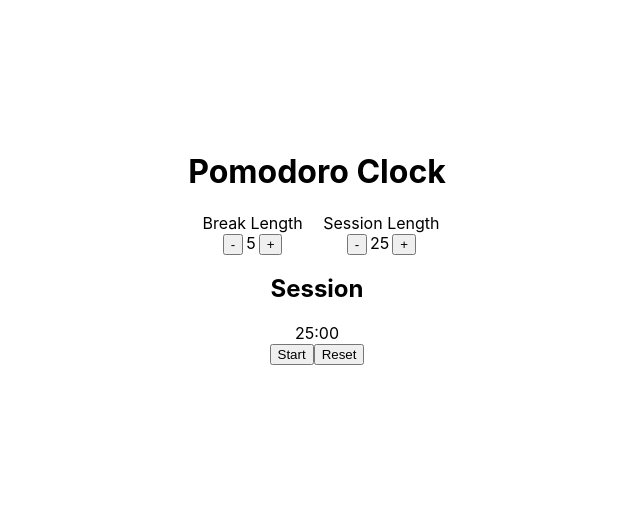
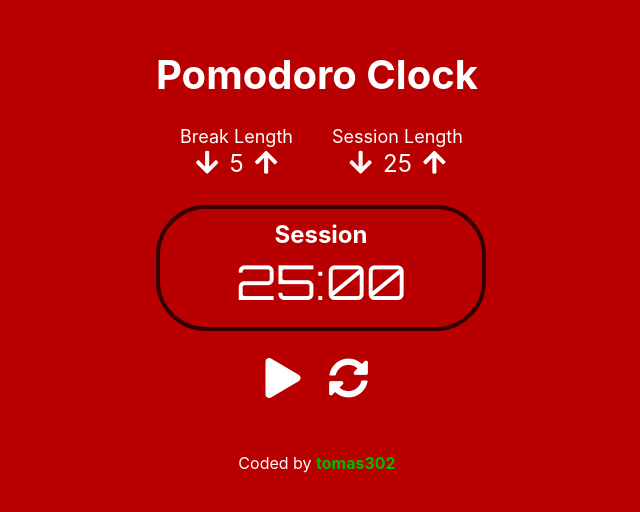
Before and after one commit to tomas302/react-pomodoro, a React (Create React App) app: page / in a window 1280 px wide. Shown: the part 152-664 px from the top of the page, without its empty margins (323-963 px from the left). Built offline with nearby package versions, Linux system fonts and the light colour scheme.

Commit message:
Finished design

```diff
--- a/public/index.html
+++ b/public/index.html
@@ -22,6 +22,7 @@
       work correctly both with client-side routing and a non-root public URL.
       Learn how to configure a non-root public URL by running `npm run build`.
     -->
+    <link rel="stylesheet" href="https://use.fontawesome.com/releases/v5.6.3/css/all.css" integrity="sha384-UHRtZLI+pbxtHCWp1t77Bi1L4ZtiqrqD80Kn4Z8NTSRyMA2Fd33n5dQ8lWUE00s/" crossorigin="anonymous">
     <title>Pomodoro Clock</title>
   </head>
   <body>
--- a/src/App.css
+++ b/src/App.css
@@ -1,12 +1,40 @@
+@import url('https://fonts.googleapis.com/css?family=Orbitron');
+
 #root {
+    /* centering */
     display: flex;
     height: 100vh;
     justify-content: center;
     align-items: center;
+    /* palette */
+    background-color: #b90000;
+    color: #FFF;
 }
 
 #App {
     width: 300px;
+}
+
+h1 {
+    font-size: 40px;
+}
+
+#timer-wrapper {
+    text-align: center;
+}
+
+#timer-wrapper > button {
+    font-size: 40px;
+    margin-top: 25px;
+    margin-right: 8px;
+    margin-left: 8px;
+}
+
+button {
+    background-color: rgba(0, 0, 0, 0);
+    border: none;
+    outline: none;
+    color: #FFF;
 }
 
 #timer-length {
@@ -16,14 +44,52 @@
 .length-control {
     width: 50%;
     text-align: center;
+    font-size: 18px;
+}
+
+.length-control > button {
+    font-size: 26px;
 }
 
 #break-length, #session-length {
     display: inline;
-    padding-right: 3px;
-    padding-left: 3px;
+    padding-right: 5px;
+    padding-left: 5px;
+    font-size: 24px;
 }
 
 #timer {
     text-align: center;
+    border: #330000 4px solid;
+    margin-top: 25px;
+    padding-top: 6px;
+    padding-bottom: 15px;
+    border-radius: 50px;
+    width: 100%;
 }
+
+#timer h2 {
+    margin: 5px
+}
+
+#timer #time-left {
+    font-family: Orbitron, sans-serif;
+    font-size: 48px;
+    margin-top: -3px;
+}
+
+#footer {
+    margin-top: 50px;
+}
+
+a {
+    color: #00BB00;
+    text-decoration: none;
+    font-weight: bold;
+}
+
+a:visited {
+    color: #007700;
+    text-decoration: underline;
+    font-weight: bold;
+}
--- a/src/Timer.js
+++ b/src/Timer.js
@@ -1,27 +1,31 @@
 import React, { Component } from 'react';
+
+const playButton = <i title="Start" class="fas fa-play"></i>;
+const pauseButton = <i title="Stop" class="fas fa-pause"></i>;
 
 class TimerLengthControl extends Component {
     render() {
         return <div id="timer-length">
             <div class="length-control">
                 <div id="break-label">Break Length</div>
-                <button id="break-decrement">-</button>
+                <button id="break-decrement"><i class="fas fa-arrow-down"></i></button>
                 <div id="break-length">5</div>
-                <button id="break-increment">+</button>
+                <button id="break-increment"><i class="fas fa-arrow-up"></i></button>
             </div>
             <div class="length-control">
                 <div id="session-label">Session Length</div>
-                <button id="session-decrement">-</button>
+                <button id="session-decrement"><i class="fas fa-arrow-down"></i></button>
                 <div id="session-length">25</div>
-                <button id="session-increment">+</button>
+                <button id="session-increment"><i class="fas fa-arrow-up"></i></button>
             </div>
         </div>;
     }
 }
 
 export default class Timer extends Component {
+
     render() {
-        return <div>
+        return <div id="timer-wrapper">
             <h1>Pomodoro Clock</h1>
             <TimerLengthControl />
             <div id="timer">
@@ -29,9 +33,10 @@ export default class Timer extends Component {
                 <div id="time-left">
                     25:00
                 </div>
-                <button id="start_stop">Start</button>
-                <button id="reset">Reset</button>
             </div>
+            <button id="start_stop"><i title="Start" class="fas fa-play"></i></button>
+            <button id="reset"><i title="Reset" class="fas fa-sync-alt"></i></button>
+            <div id="footer">Coded by <a href="https://github.com/tomas302">tomas302</a></div>
         </div>;
     }
 }
```
